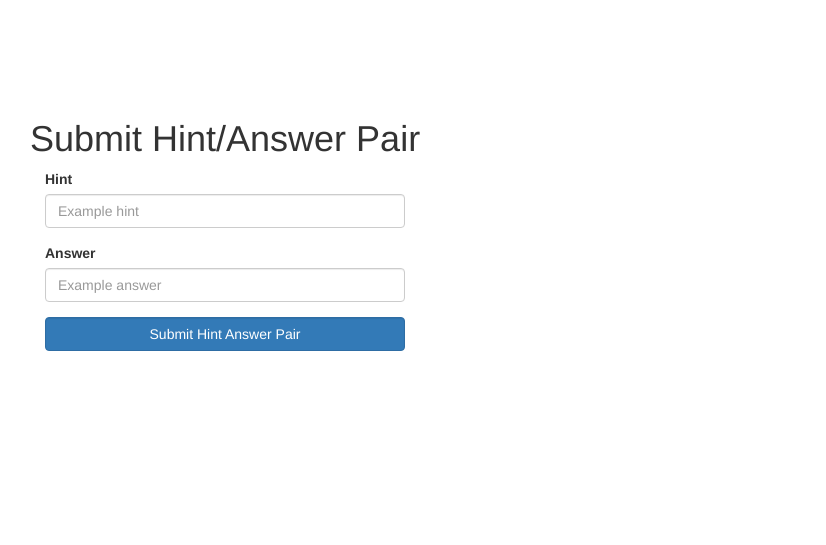
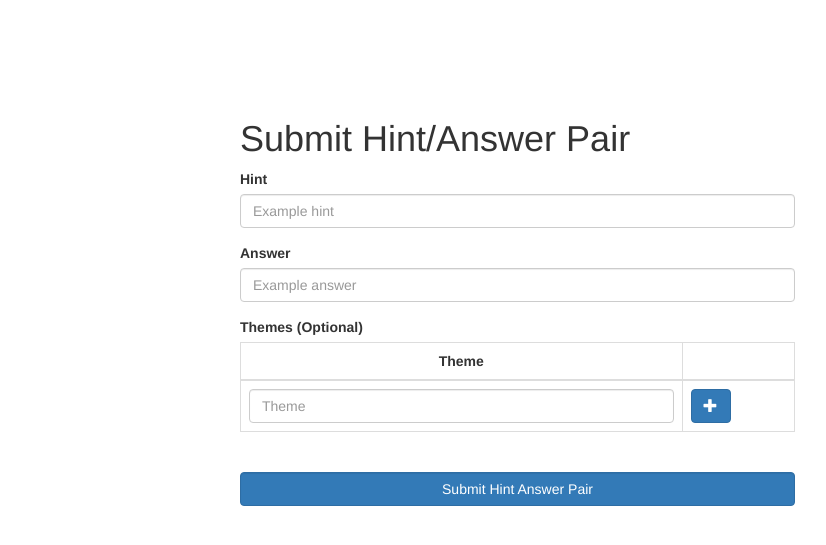
Before and after one commit to A-star-vengers/xword, a Flask app: page /submit_pair in a window 1280 px wide. Shown: the part 51-596 px from the top of the page, without its empty margins (25-851 px from the left). Run offline with Flask 2, Linux system fonts and the light colour scheme; the visitor is signed in with stand-in values (Sample User, id 1); some libraries are stand-ins or nearby versions.

Commit message:
Started work on theme integration to submit hint/answer pair page.

```diff
--- /dev/null
+++ b/app/static/js/submit_hint.js
@@ -0,0 +1,28 @@
+$(function()
+{
+    $(document).on('click', '.btn-add', function(e)
+    {
+        e.preventDefault();
+
+        var tbody = $(this).parents('tr').parents('tbody');
+
+        var currentEntry = $(this).parents('tr');
+
+        var newEntry = $(currentEntry.clone()).appendTo(tbody);
+
+        var newLength = tbody[0].children.length;
+
+        newEntry.find('input').val('');
+
+        newEntry.find('input[name^=theme]').attr('name', 'theme' + newLength);
+
+        currentEntry.find('.btn-add').removeClass('btn-add')
+                                     .addClass('btn-remove')
+                                     .addClass('btn-danger')
+                    .html('<span class="glyphicon glyphicon-minus"></span>');
+    }).
+    on('click', '.btn-remove', function(e)
+    {
+        $(this).parents('tr').remove();
+    });
+});
--- a/app/templates/submit.html
+++ b/app/templates/submit.html
@@ -2,8 +2,8 @@
 {% block mainbody %}
 <div class="container">
     <div class="row">
-        <h1>Submit Hint/Answer Pair</h1>
-        <div class="col-md-4">
+        <div class="col-md-6 col-md-offset-2">
+            <h1>Submit Hint/Answer Pair</h1>
             <form id="pair-form" action="/submit_pair" method="post" role="form">
                   <div class="form-group">
                     <label for="hint">Hint</label>
@@ -13,12 +13,41 @@
                     <label for="answer">Answer</label>
                     <input type="text" class="form-control" id="answer" name="answer" placeholder="Example answer">
                   </div>
-                  <!--
-                  <div class="form-group">
-                    <label for="theme">Theme</label>
-                    <input type="text" class="form-control" id="theme" name="theme" placeholder="Example Theme. Can be Empty.">
+                  <div class="row clearfix">
+                      <div class="col-md-12 column">
+                          <label for="tab_logic">Themes (Optional)</label>
+                          <table class="table table-bordered table-hover" id="tab_logic">
+                              <thead>
+                                  <tr >
+                                      <th class="text-center">
+                                          Theme
+                                      </th>
+                                      <th class="td-actions">
+                                      </th>
+                                  </tr>
+                              </thead>
+                              <tbody>
+                                  <tr>
+                                      <td>
+                                        <input type="text" name='theme1' placeholder='Theme' class="form-control"/>
+                                      </td>
+                                      <td>
+                                        <a href="javascript:;" class="btn btn-small btn-primary btn-add">
+                                            <span class="glyphicon glyphicon-plus"></span>
+                                        </a>
+                                        <!--
+                                        <a href="javascript:;" class="btn btn-small btn-primary btn-remove">
+                                            <span class="glyphicon glyphicon-minus"></span>
+                                        </a>
+                                        -->
+                                      </td>
+                                  </tr>
+                              </tbody>
+                          </table>
+                      </div>
                   </div>
-                  -->
+                  <!--<a id="add_theme" class="btn btn-default pull-left">Add Row</a><a id='delete_row' class="pull-right btn btn-default">Delete Row</a>-->
+                  <br>
                   <div class="form-group">
                     <input type="hidden" name="csrf_token" value="{{ csrf_token() }}" />
                     <input type="submit" name="pair-submit" id="pair-submit" tabindex="4" class="form-control btn btn-primary" value="Submit Hint Answer Pair">
@@ -28,3 +57,6 @@
     </div>
 </div>
 {% endblock %}
+{% block jsinclude %}
+    <script src="{{ url_for('static', filename='js/submit_hint.js') }}"></script>
+{% endblock %}
```
